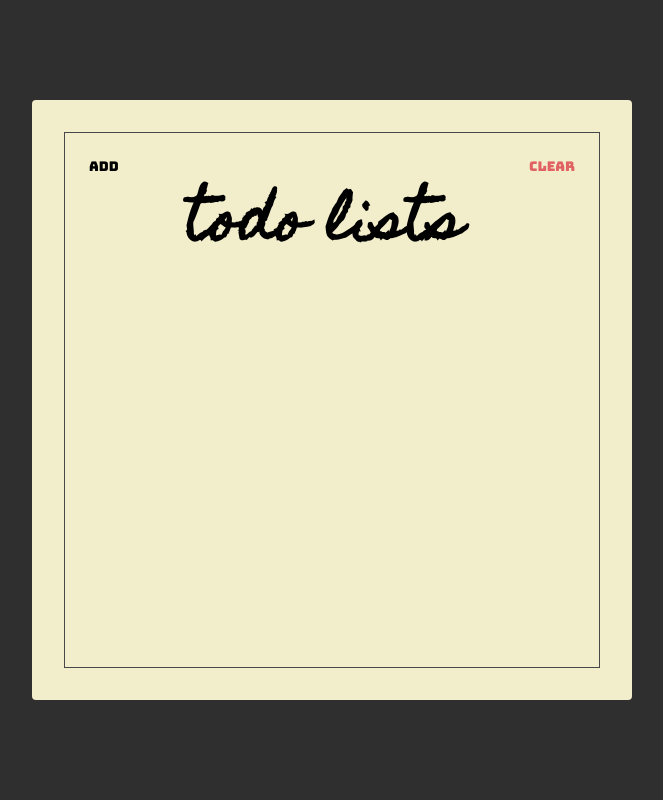
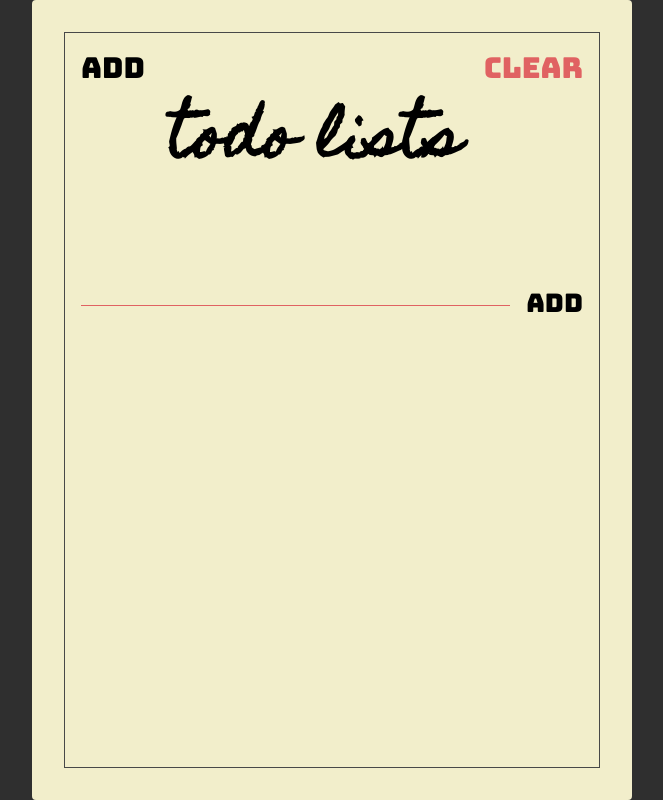
Before and after one commit to adityanofan/html-course, a website: page index.html in a window 1280 px wide. Shown: the whole page, without its empty margins (308-971 px from the left). Drawn offline with Linux system fonts and the light colour scheme.

Commit message:
membuat add todo section

```diff
--- a/index.html
+++ b/index.html
@@ -21,11 +21,18 @@
   <body>
     <div class="container">
       <div class="frame">
-        <div class="header">
+        <section class="header">
           <button class="header-btn">Add</button>
           <h1 class="header-title">Todo Lists</h1>
           <button class="header-btn main-red-color">Clear</button>
-        </div>
+        </section>
+
+        <section class="add">
+          <form class="add-form">
+            <input type="text" class="add-input" />
+            <button class="add-btn">Add</button>
+          </form>
+        </section>
       </div>
     </div>
   </body>
--- a/style.css
+++ b/style.css
@@ -30,7 +30,7 @@ html {
 
 .container {
   width: 600px;
-  height: 600px;
+  height: 800px;
   background-color: #f2eecb;
   border-radius: 4px;
 
@@ -54,18 +54,56 @@ html {
   flex: 1;
   text-align: center;
 
-  font-size: 3.4rem;
+  font-size: 3.6rem;
   font-family: "homemade apple", sans-serif;
   text-transform: lowercase;
 }
 
 .header-btn {
-  font-size: 1.8;
+  font-size: 1.8rem;
   font-family: "bungee", sans-serif;
 
-  padding: 24px;
+  padding: 16px;
+  cursor: pointer;
 
   background: unset;
   border: unset;
   outline: unset;
 }
+
+.add {
+  padding: 16px;
+}
+
+.add-form {
+  display: flex;
+  align-items: flex-start;
+}
+
+.add-input {
+  background: unset;
+  border: unset;
+  padding: 0 64px;
+
+  flex: 1;
+
+  border-bottom: 1px solid var(--main-red-color);
+  outline: unset;
+
+  font-family: "Homemade Apple", sans-serif;
+  font-size: 16px;
+  text-transform: lowercase;
+}
+
+.add-btn {
+  font-size: 1.6rem;
+  font-family: "Bungee", sans-serif;
+
+  padding: 16px;
+  padding-right: unset;
+  cursor: pointer;
+
+  background: unset;
+  border: unset;
+  outline: unset;
+}
```
